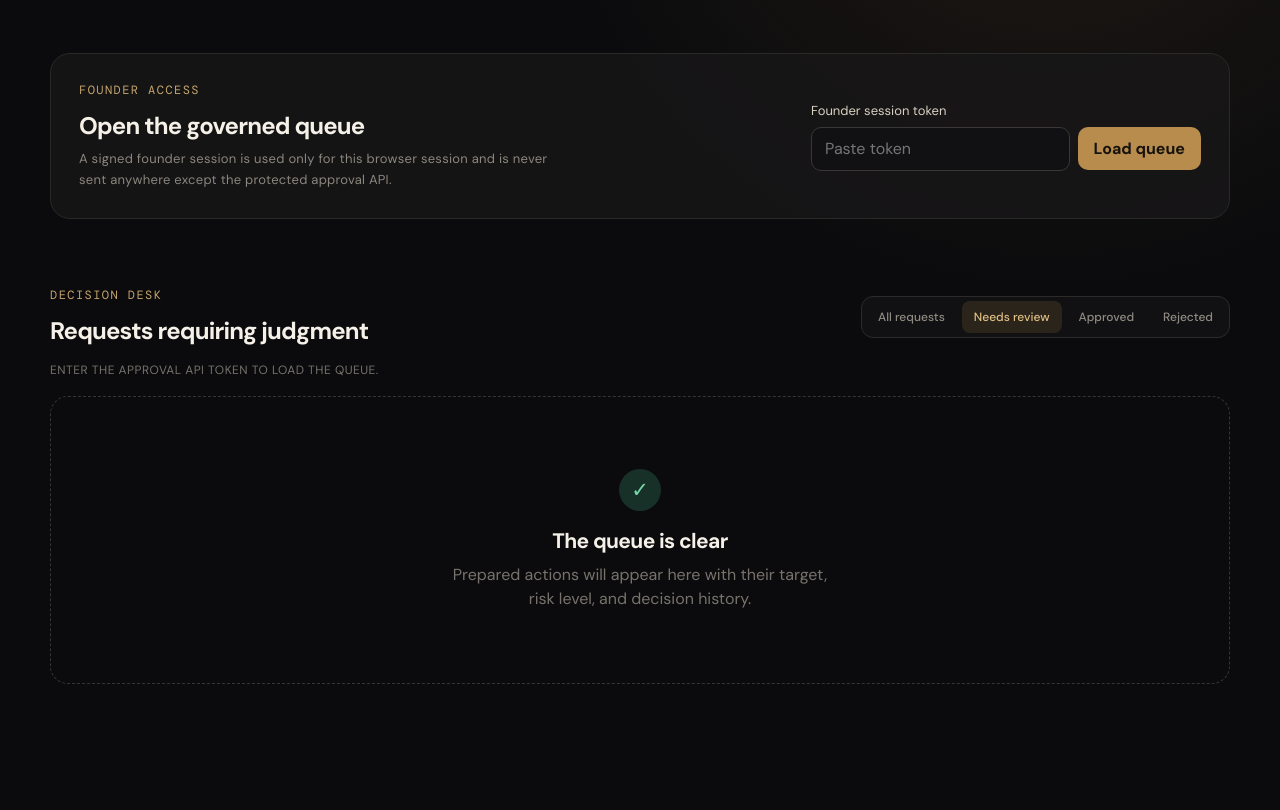
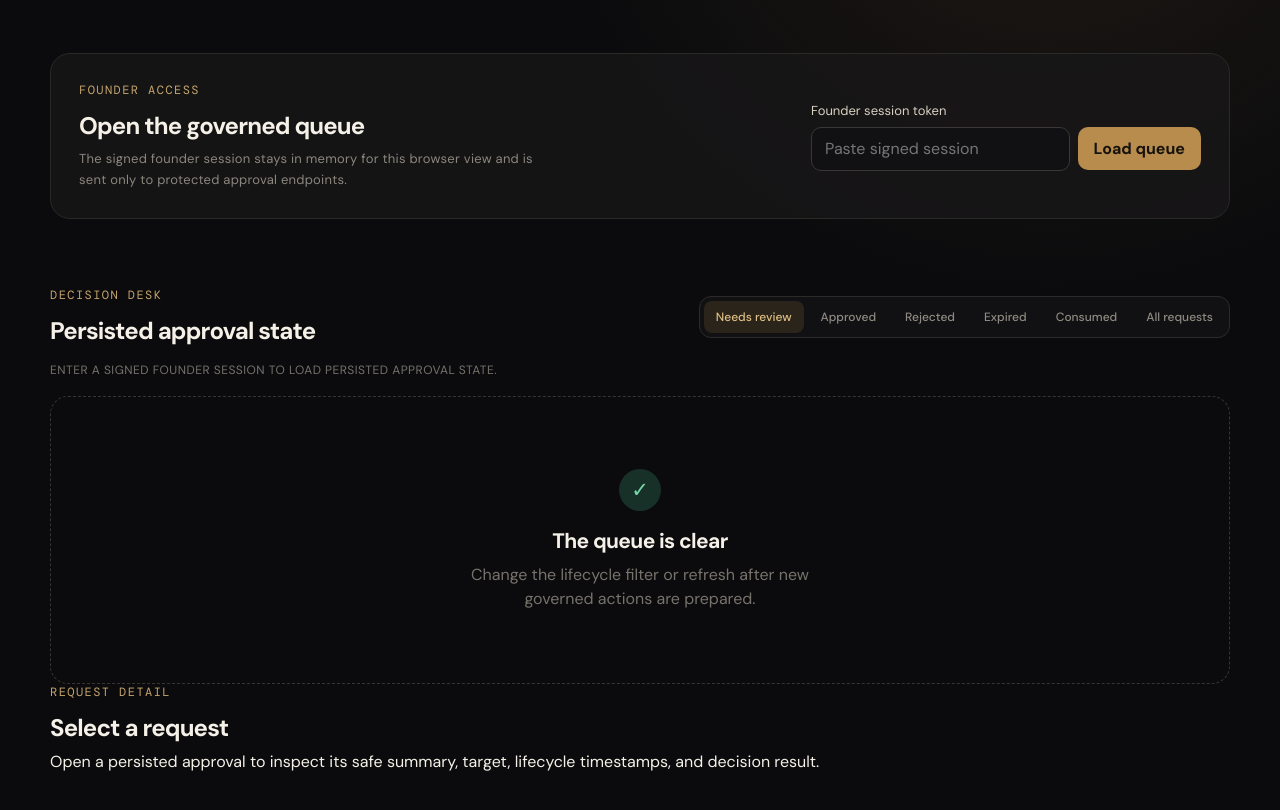
Before and after one commit to TheHighBrid/Agents-Gang, a Next.js app: page /approvals in a window 1280 px wide. Shown: the part 240-1050 px from the top of the page. Before the commit the page ends 1020 px from the top, so only its background shows below. Built offline with nearby package versions, Linux system fonts and the light colour scheme.

Commit message:
feat: use persisted protected approvals contract

```diff
--- a/app/approvals/page.tsx
+++ b/app/approvals/page.tsx
@@ -1,9 +1,11 @@
 "use client";
 
-import { FormEvent, useMemo, useState } from "react";
+import { FormEvent, useRef, useState } from "react";
 import { approvalConfirmationText, requiresExplicitApprovalConfirmation } from "../../lib/approvals/decision";
 
-type ApprovalStatus = "pending" | "approved" | "rejected";
+type ApprovalStatus = "pending" | "approved" | "rejected" | "expired" | "consumed";
+type ApprovalFilter = ApprovalStatus | "all";
+type DecisionStatus = Extract<ApprovalStatus, "approved" | "rejected">;
 
 type Approval = {
   id: string;
@@ -11,63 +13,131 @@ type Approval = {
   actionType: string;
   target: { type: string; id: string };
   riskLevel: number;
-  payloadSummary: string;
+  summary: string;
   status: ApprovalStatus;
   requestedAt: string;
   updatedAt: string;
   decidedAt?: string;
+  expiresAt?: string;
   result?: string;
 };
 
-const statusLabels: Record<ApprovalStatus | "all", string> = {
+type ApprovalListResponse = {
+  approvals?: Approval[];
+  nextCursor?: string | null;
+  error?: string;
+};
+
+type ApprovalDetailResponse = {
+  approval?: Approval;
+  error?: string;
+};
+
+const statusLabels: Record<ApprovalFilter, string> = {
   all: "All requests",
   pending: "Needs review",
   approved: "Approved",
   rejected: "Rejected",
+  expired: "Expired",
+  consumed: "Consumed",
 };
+
+const filters: ApprovalFilter[] = ["pending", "approved", "rejected", "expired", "consumed", "all"];
 
 export default function ApprovalsPage() {
   const [token, setToken] = useState("");
   const [approvals, setApprovals] = useState<Approval[]>([]);
-  const [filter, setFilter] = useState<ApprovalStatus | "all">("pending");
-  const [message, setMessage] = useState("Enter the approval API token to load the queue.");
+  const [filter, setFilter] = useState<ApprovalFilter>("pending");
+  const [message, setMessage] = useState("Enter a signed founder session to load persisted approval state.");
+  const [error, setError] = useState<string | null>(null);
   const [loading, setLoading] = useState(false);
+  const [detailLoading, setDetailLoading] = useState(false);
+  const [nextCursor, setNextCursor] = useState<string | null>(null);
+  const [selectedApproval, setSelectedApproval] = useState<Approval | null>(null);
+  const detailHeadingRef = useRef<HTMLHeadingElement>(null);
 
-  const visibleApprovals = useMemo(
-    () => filter === "all" ? approvals : approvals.filter((approval) => approval.status === filter),
-    [approvals, filter],
-  );
-
-  async function loadApprovals(event?: FormEvent) {
+  async function loadApprovals(
+    event?: FormEvent,
+    requestedFilter: ApprovalFilter = filter,
+    cursor?: string,
+    append = false,
+  ) {
     event?.preventDefault();
-    if (!token.trim()) {
-      setMessage("A founder approval token is required.");
+    const session = token.trim();
+    if (!session) {
+      setError("A signed founder session is required.");
+      setMessage("The queue was not loaded.");
       return;
     }
+
     setLoading(true);
-    setMessage("Loading approval queue…");
+    setError(null);
+    setMessage(append ? "Loading more approval requests..." : `Loading ${statusLabels[requestedFilter].toLowerCase()}...`);
+
     try {
-      const response = await fetch("/api/approvals", {
-        headers: { Authorization: `Bearer ${token.trim()}` },
+      const response = await fetch(buildApprovalListPath(requestedFilter, cursor), {
+        method: "GET",
+        headers: { Authorization: `Bearer ${session}` },
         cache: "no-store",
       });
-      const body = await response.json() as { approvals?: Approval[]; error?: string };
+      const body = await response.json() as ApprovalListResponse;
       if (!response.ok) throw new Error(body.error ?? "Unable to load approvals");
-      setApprovals(body.approvals ?? []);
-      setMessage(`${body.approvals?.length ?? 0} approval requests loaded.`);
-    } catch (error) {
-      setMessage(error instanceof Error ? error.message : "Unable to load approvals");
+
+      const incoming = body.approvals ?? [];
+      setApprovals((current) => append ? [...current, ...incoming] : incoming);
+      setNextCursor(body.nextCursor ?? null);
+      if (!append) setSelectedApproval(null);
+      setMessage(`${incoming.length} ${statusLabels[requestedFilter].toLowerCase()} loaded${body.nextCursor ? ". More are available." : "."}`);
+    } catch (loadError) {
+      const text = loadError instanceof Error ? loadError.message : "Unable to load approvals";
+      setError(text);
+      setMessage("Approval data could not be loaded.");
+      if (!append) setApprovals([]);
     } finally {
       setLoading(false);
     }
   }
 
-  async function decide(approvalId: string, status: Extract<ApprovalStatus, "approved" | "rejected">, result: string) {
-    if (!result.trim()) {
-      setMessage("Add a short decision note before submitting.");
+  async function changeFilter(status: ApprovalFilter) {
+    setFilter(status);
+    setNextCursor(null);
+    if (token.trim()) await loadApprovals(undefined, status);
+  }
+
+  async function loadDetail(approvalId: string) {
+    const session = token.trim();
+    if (!session) {
+      setError("A signed founder session is required.");
       return;
     }
+
+    setDetailLoading(true);
+    setError(null);
+    try {
+      const response = await fetch(`/api/approvals/${encodeURIComponent(approvalId)}`, {
+        method: "GET",
+        headers: { Authorization: `Bearer ${session}` },
+        cache: "no-store",
+      });
+      const body = await response.json() as ApprovalDetailResponse;
+      if (!response.ok || !body.approval) throw new Error(body.error ?? "Unable to load approval detail");
+      setSelectedApproval(body.approval);
+      requestAnimationFrame(() => detailHeadingRef.current?.focus());
+    } catch (detailError) {
+      setError(detailError instanceof Error ? detailError.message : "Unable to load approval detail");
+    } finally {
+      setDetailLoading(false);
+    }
+  }
+
+  async function decide(approvalId: string, status: DecisionStatus, result: string) {
+    if (!result.trim()) {
+      setError("Add a short decision note before submitting.");
+      return;
+    }
+
     setLoading(true);
+    setError(null);
     try {
       const response = await fetch(`/api/approvals/${encodeURIComponent(approvalId)}`, {
         method: "PATCH",
@@ -77,20 +147,20 @@ export default function ApprovalsPage() {
         },
         body: JSON.stringify({ status, result }),
       });
-      const body = await response.json() as { approval?: Approval; error?: string };
+      const body = await response.json() as ApprovalDetailResponse;
       if (response.status === 409) {
-        setMessage("No action was taken because this request changed. Refreshing the queue…");
-        await loadApprovals();
-        setMessage("No action was taken. The queue has been refreshed with the latest state.");
+        setMessage("No action was taken because this request changed. Refreshing the persisted queue...");
+        await loadApprovals(undefined, filter);
+        setMessage("No action was taken. The queue now reflects the latest persisted state.");
         return;
       }
-      if (!response.ok) throw new Error(body.error ?? "Unable to save decision");
-      if (body.approval) {
+      if (!response.ok || !body.approval) throw new Error(body.error ?? "Unable to save decision");
+
       setApprovals((current) => current.map((item) => item.id === body.approval?.id ? body.approval : item));
-      }
+      setSelectedApproval(body.approval);
       setMessage(`Request ${status}.`);
-    } catch (error) {
-      setMessage(error instanceof Error ? error.message : "Unable to save decision");
+    } catch (decisionError) {
+      setError(decisionError instanceof Error ? decisionError.message : "Unable to save decision");
     } finally {
       setLoading(false);
     }
@@ -102,7 +172,7 @@ export default function ApprovalsPage() {
         <div>
           <p className="eyebrow">Melato OS / Governance</p>
           <h1>Approval queue</h1>
-          <p className="lede">Review prepared actions before they reach Shopify, inboxes, calendars, or customer-facing surfaces.</p>
+          <p className="lede">Review persisted, protected approval state before governed actions reach external systems.</p>
         </div>
         <div className="header-mark" aria-hidden="true">MG</div>
       </header>
@@ -111,9 +181,9 @@ export default function ApprovalsPage() {
         <div>
           <p className="section-kicker">Founder access</p>
           <h2 id="access-heading">Open the governed queue</h2>
-          <p className="muted">A signed founder session is used only for this browser session and is never sent anywhere except the protected approval API.</p>
+          <p className="muted">The signed founder session stays in memory for this browser view and is sent only to protected approval endpoints.</p>
         </div>
-        <form className="access-form" onSubmit={loadApprovals}>
+        <form className="access-form" onSubmit={(event) => void loadApprovals(event, filter)}>
           <label htmlFor="approval-token">Founder session token</label>
           <div className="access-row">
             <input
@@ -121,28 +191,29 @@ export default function ApprovalsPage() {
               type="password"
               value={token}
               onChange={(event) => setToken(event.target.value)}
-              placeholder="Paste token"
+              placeholder="Paste signed session"
               autoComplete="off"
+              spellCheck={false}
             />
-            <button type="submit" disabled={loading}>{loading ? "Loading…" : "Load queue"}</button>
+            <button type="submit" disabled={loading}>{loading ? "Loading..." : "Load queue"}</button>
           </div>
         </form>
       </section>
 
-      <section className="queue-toolbar" aria-label="Approval filters">
+      <section className="queue-toolbar" aria-labelledby="queue-heading">
         <div>
           <p className="section-kicker">Decision desk</p>
-          <h2>Requests requiring judgment</h2>
+          <h2 id="queue-heading">Persisted approval state</h2>
         </div>
-        <div className="filter-row" role="tablist" aria-label="Filter approvals">
-          {(Object.keys(statusLabels) as Array<ApprovalStatus | "all">).map((status) => (
+        <div className="filter-row" aria-label="Filter approvals by lifecycle status">
+          {filters.map((status) => (
             <button
               key={status}
               type="button"
               className={filter === status ? "filter active" : "filter"}
-              onClick={() => setFilter(status)}
-              role="tab"
-              aria-selected={filter === status}
+              onClick={() => void changeFilter(status)}
+              aria-pressed={filter === status}
+              disabled={loading}
             >
               {statusLabels[status]}
             </button>
@@ -150,19 +221,63 @@ export default function ApprovalsPage() {
         </div>
       </section>
 
-      <p className="queue-message" role="status">{message}</p>
+      <p className="queue-message" role="status" aria-live="polite">{message}</p>
+      {error && <p className="queue-error" role="alert">{error}</p>}
 
-      <section className="approval-grid" aria-live="polite">
-        {visibleApprovals.length === 0 ? (
+      <div className="approval-layout">
+        <section className="approval-list-column" aria-labelledby="queue-heading" aria-busy={loading}>
+          {loading && approvals.length === 0 ? (
+            <div className="loading-state" role="status">
+              <span className="loading-pulse" aria-hidden="true" />
+              <p>Loading persisted approval records...</p>
+            </div>
+          ) : approvals.length === 0 ? (
             <div className="empty-state">
               <span className="empty-icon" aria-hidden="true">✓</span>
-            <h3>{filter === "pending" ? "The queue is clear" : "No matching requests"}</h3>
-            <p>Prepared actions will appear here with their target, risk level, and decision history.</p>
+              <h3>{filter === "pending" ? "The queue is clear" : "No approval requests match this view"}</h3>
+              <p>Change the lifecycle filter or refresh after new governed actions are prepared.</p>
             </div>
-        ) : visibleApprovals.map((approval) => (
-          <ApprovalCard key={approval.id} approval={approval} loading={loading} onDecide={decide} />
+          ) : (
+            <div className="approval-grid">
+              {approvals.map((approval) => (
+                <ApprovalCard
+                  key={approval.id}
+                  approval={approval}
+                  loading={loading}
+                  selected={selectedApproval?.id === approval.id}
+                  onView={loadDetail}
+                  onDecide={decide}
+                />
               ))}
+            </div>
+          )}
+
+          {nextCursor && (
+            <button
+              type="button"
+              className="load-more"
+              onClick={() => void loadApprovals(undefined, filter, nextCursor, true)}
+              disabled={loading}
+            >
+              {loading ? "Loading..." : "Load more"}
+            </button>
+          )}
         </section>
+
+        <aside className="approval-detail" aria-label="Approval detail" aria-busy={detailLoading}>
+          {detailLoading ? (
+            <div className="detail-placeholder" role="status">Loading approval detail...</div>
+          ) : selectedApproval ? (
+            <ApprovalDetail approval={selectedApproval} headingRef={detailHeadingRef} onClose={() => setSelectedApproval(null)} />
+          ) : (
+            <div className="detail-placeholder">
+              <p className="section-kicker">Request detail</p>
+              <h2>Select a request</h2>
+              <p>Open a persisted approval to inspect its safe summary, target, lifecycle timestamps, and decision result.</p>
+            </div>
+          )}
+        </aside>
+      </div>
     </main>
   );
 }
@@ -170,17 +285,21 @@ export default function ApprovalsPage() {
 function ApprovalCard({
   approval,
   loading,
+  selected,
+  onView,
   onDecide,
 }: {
   approval: Approval;
   loading: boolean;
-  onDecide: (id: string, status: Extract<ApprovalStatus, "approved" | "rejected">, result: string) => Promise<void>;
+  selected: boolean;
+  onView: (id: string) => Promise<void>;
+  onDecide: (id: string, status: DecisionStatus, result: string) => Promise<void>;
 }) {
   const [note, setNote] = useState("");
-  const [confirming, setConfirming] = useState<Extract<ApprovalStatus, "approved" | "rejected"> | null>(null);
+  const [confirming, setConfirming] = useState<DecisionStatus | null>(null);
   const isPending = approval.status === "pending";
 
-  function requestDecision(status: Extract<ApprovalStatus, "approved" | "rejected">) {
+  function requestDecision(status: DecisionStatus) {
     if (requiresExplicitApprovalConfirmation(approval.riskLevel)) {
       setConfirming(status);
       return;
@@ -189,18 +308,28 @@ function ApprovalCard({
   }
 
   return (
-    <article className={`approval-card ${isPending ? "pending" : "resolved"}`}>
+    <article className={`approval-card ${isPending ? "pending" : "resolved"}${selected ? " selected" : ""}`}>
       <div className="card-topline">
-        <span className={`status-badge ${approval.status}`}>{approval.status}</span>
+        <span className={`status-badge ${approval.status}`}>{statusLabels[approval.status]}</span>
         <span className="risk-badge">Risk {approval.riskLevel}</span>
       </div>
       <h3>{formatAction(approval.actionType)}</h3>
-      <p className="payload">{approval.payloadSummary}</p>
+      <p className="payload">{approval.summary}</p>
       <dl className="approval-meta">
         <div><dt>Requested by</dt><dd>{approval.requestingAgent}</dd></div>
         <div><dt>Target</dt><dd>{approval.target.type} / {approval.target.id}</dd></div>
-        <div><dt>Requested</dt><dd>{formatDate(approval.requestedAt)}</dd></div>
+        <div><dt>Requested</dt><dd><time dateTime={approval.requestedAt}>{formatDate(approval.requestedAt)}</time></dd></div>
       </dl>
+      <button
+        type="button"
+        className="view-detail"
+        onClick={() => void onView(approval.id)}
+        aria-expanded={selected}
+        aria-controls="approval-detail-panel"
+      >
+        {selected ? "Detail open" : "View persisted detail"}
+      </button>
+
       {approval.result && <p className="decision-note"><strong>Decision note:</strong> {approval.result}</p>}
       {isPending && (
         <div className="decision-panel">
@@ -217,9 +346,9 @@ function ApprovalCard({
             <button type="button" className="approve" disabled={loading} onClick={() => requestDecision("approved")}>Approve action</button>
           </div>
           {confirming && (
-            <div className="confirmation-panel" role="alertdialog" aria-labelledby={`confirm-${approval.id}`}>
+            <div className="confirmation-panel" role="alertdialog" aria-modal="true" aria-labelledby={`confirm-${approval.id}`}>
               <p className="confirmation-title" id={`confirm-${approval.id}`}>{approvalConfirmationText(approval)}</p>
-              <p className="confirmation-copy">This is a risk {approval.riskLevel} action. Confirm that you want to {confirming} it after reviewing the action and target above.</p>
+              <p className="confirmation-copy">Risk {approval.riskLevel} requires explicit confirmation. Recheck the action and target before continuing.</p>
               <div className="decision-actions">
                 <button type="button" className="reject" disabled={loading} onClick={() => setConfirming(null)}>Cancel</button>
                 <button type="button" className="approve" disabled={loading} onClick={() => { setConfirming(null); void onDecide(approval.id, confirming, note); }}>Confirm {confirming}</button>
@@ -232,10 +361,59 @@ function ApprovalCard({
   );
 }
 
+function ApprovalDetail({
+  approval,
+  headingRef,
+  onClose,
+}: {
+  approval: Approval;
+  headingRef: React.RefObject<HTMLHeadingElement | null>;
+  onClose: () => void;
+}) {
+  return (
+    <div id="approval-detail-panel">
+      <div className="detail-topline">
+        <div>
+          <p className="section-kicker">Persisted request</p>
+          <span className={`status-badge ${approval.status}`}>{statusLabels[approval.status]}</span>
+        </div>
+        <button type="button" className="detail-close" onClick={onClose} aria-label="Close approval detail">Close</button>
+      </div>
+      <h2 ref={headingRef} tabIndex={-1}>{formatAction(approval.actionType)}</h2>
+      <p className="detail-summary">{approval.summary}</p>
+      <dl className="detail-meta">
+        <DetailRow label="Request ID" value={approval.id} />
+        <DetailRow label="Requester" value={approval.requestingAgent} />
+        <DetailRow label="Target" value={`${approval.target.type} / ${approval.target.id}`} />
+        <DetailRow label="Risk" value={`Risk ${approval.riskLevel}`} />
+        <DetailRow label="Requested" value={formatDate(approval.requestedAt)} />
+        <DetailRow label="Updated" value={formatDate(approval.updatedAt)} />
+        {approval.expiresAt && <DetailRow label="Expires" value={formatDate(approval.expiresAt)} />}
+        {approval.decidedAt && <DetailRow label="Decided" value={formatDate(approval.decidedAt)} />}
+        {approval.result && <DetailRow label="Decision result" value={approval.result} />}
+      </dl>
+    </div>
+  );
+}
+
+function DetailRow({ label, value }: { label: string; value: string }) {
+  return <div><dt>{label}</dt><dd>{value}</dd></div>;
+}
+
+function buildApprovalListPath(filter: ApprovalFilter, cursor?: string) {
+  const parameters = new URLSearchParams();
+  parameters.set("limit", "25");
+  if (filter !== "all") parameters.set("status", filter);
+  if (cursor) parameters.set("cursor", cursor);
+  return `/api/approvals?${parameters.toString()}`;
+}
+
 function formatAction(action: string) {
   return action.replaceAll("_", " ").replace(/\b\w/g, (letter) => letter.toUpperCase());
 }
 
 function formatDate(value: string) {
-  return new Intl.DateTimeFormat("en", { dateStyle: "medium", timeStyle: "short" }).format(new Date(value));
+  const date = new Date(value);
+  if (!Number.isFinite(date.getTime())) return "Unknown";
+  return new Intl.DateTimeFormat("en", { dateStyle: "medium", timeStyle: "short" }).format(date);
 }
```
Lines whose indentation alone changed are shown as unchanged.
